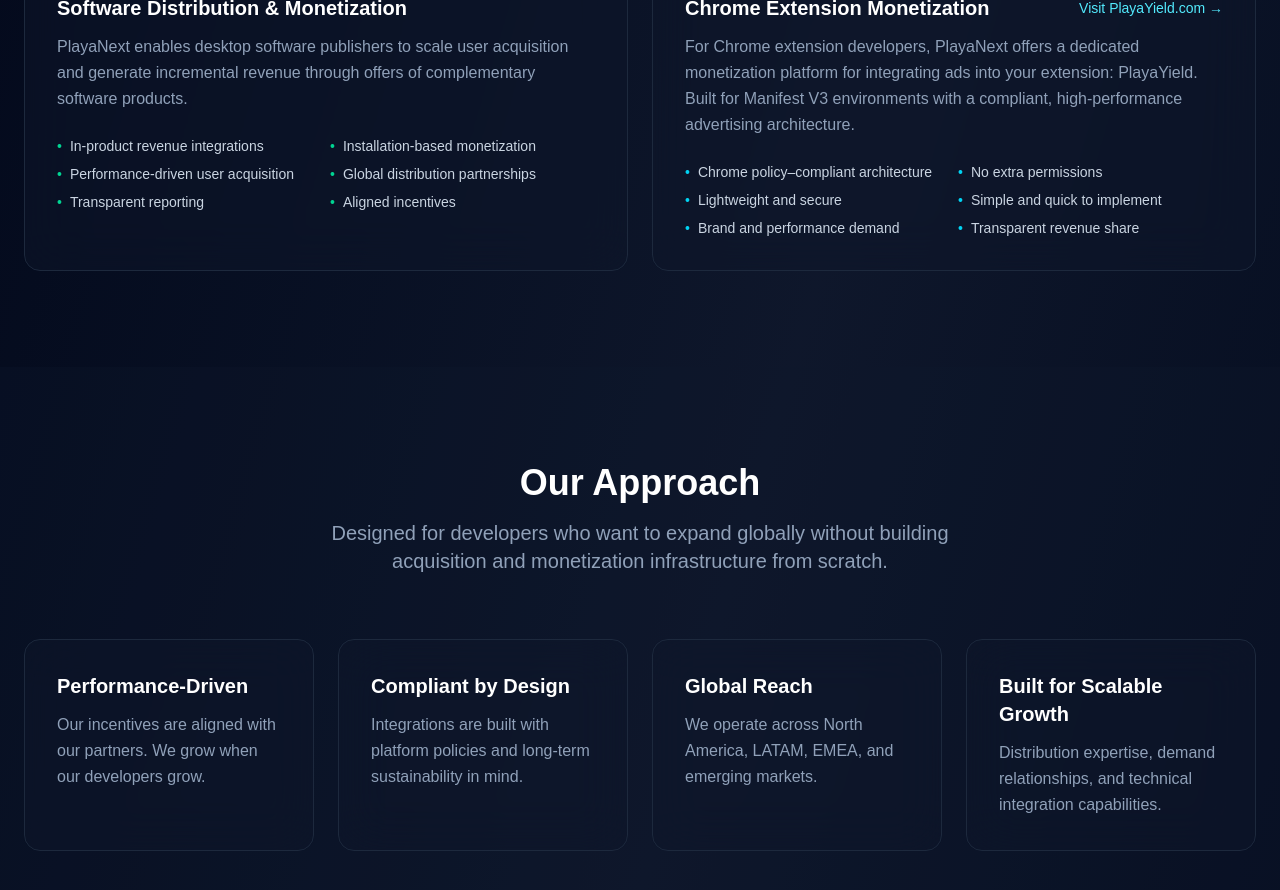
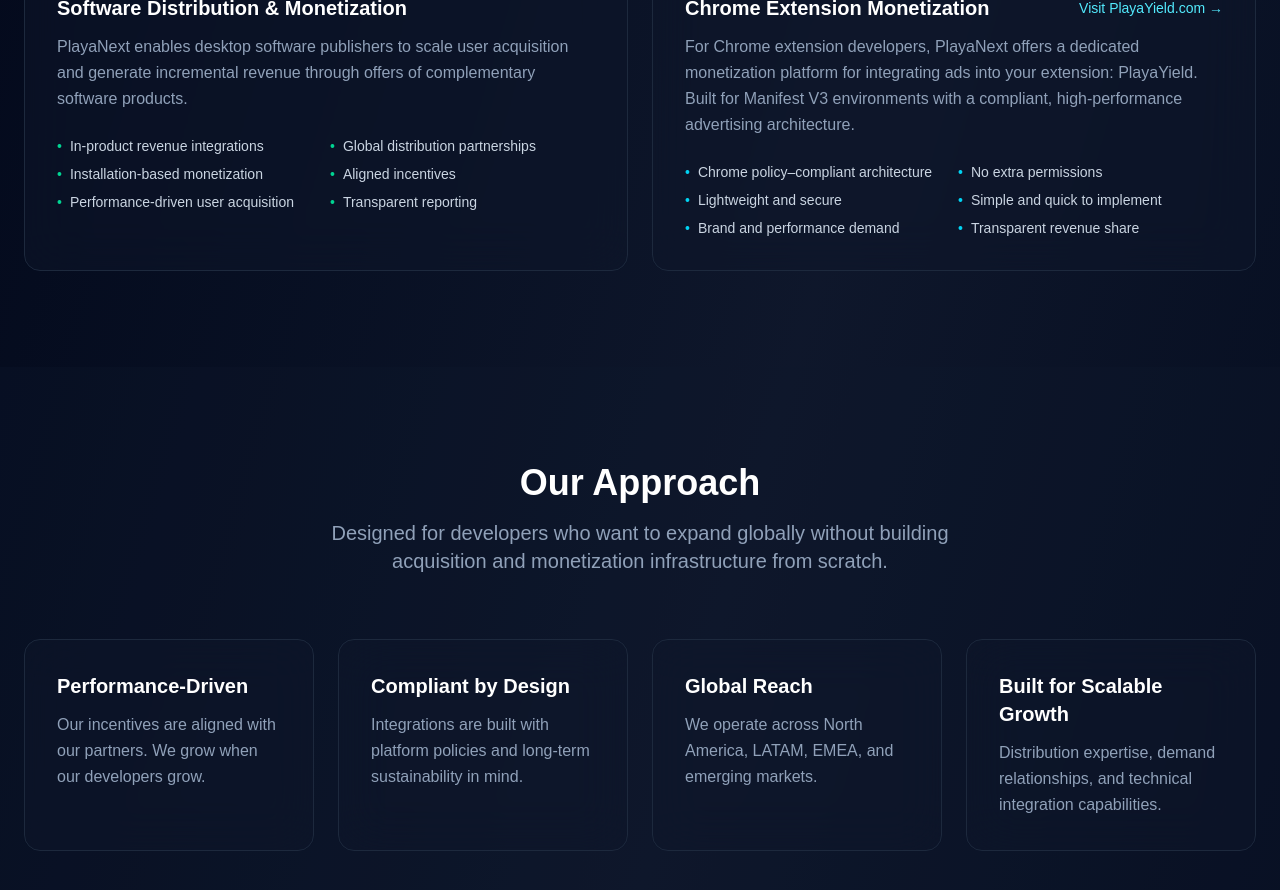
Before and after one commit to playanext/playanext-website, a Next.js app: page / in a window 1280 px wide. Shown: the part 1320-2210 px from the top of the page. Built offline with nearby package versions, Linux system fonts and the light colour scheme.

Commit message:
Reorder feature list items in monetization section and add spacing between items

```diff
--- a/app/page.tsx
+++ b/app/page.tsx
@@ -372,23 +372,24 @@
                 </div>
                 <div className="flex items-start gap-2">
                   <span className="text-emerald-400">•</span>
+                  <span>Global distribution partnerships</span>
+                </div>
+                <div className="flex items-start gap-2">
+                  <span className="text-emerald-400">•</span>
                   <span>Installation-based monetization</span>
+                </div>
+                <div className="flex items-start gap-2">
+                  <span className="text-emerald-400">•</span>
+                  <span>Aligned incentives</span>
                 </div>
                 <div className="flex items-start gap-2">
                   <span className="text-emerald-400">•</span>
                   <span>Performance-driven user acquisition</span>
                 </div>
-                <div className="flex items-start gap-2">
-                  <span className="text-emerald-400">•</span>
-                  <span>Global distribution partnerships</span>
-                </div>
+
                 <div className="flex items-start gap-2">
                   <span className="text-emerald-400">•</span>
                   <span>Transparent reporting</span>
-                </div>
-                <div className="flex items-start gap-2">
-                  <span className="text-emerald-400">•</span>
-                  <span>Aligned incentives</span>
                 </div>
               </div>
             </div>
```
